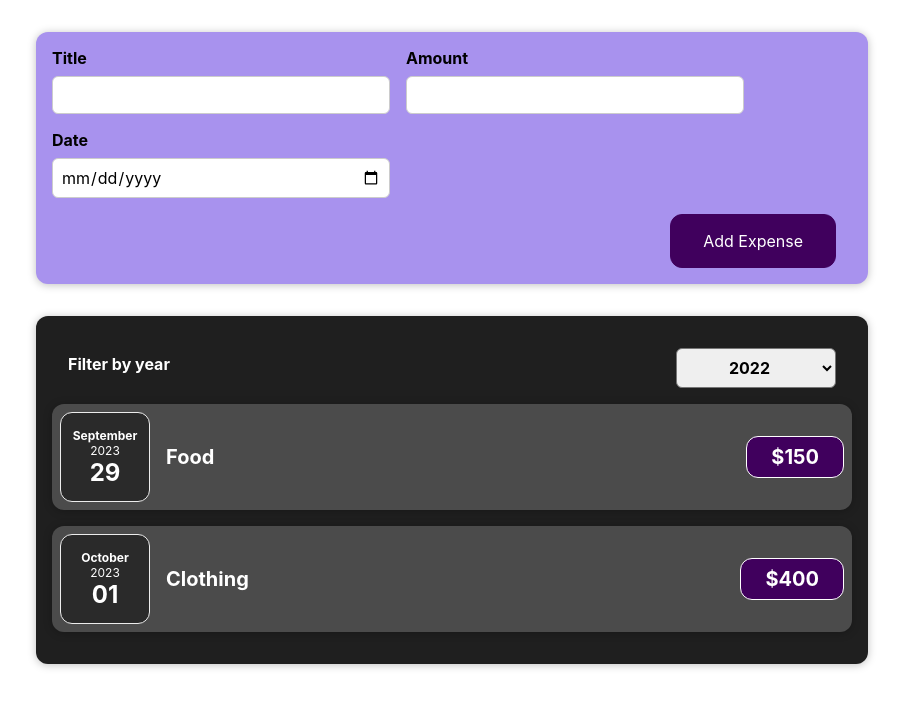
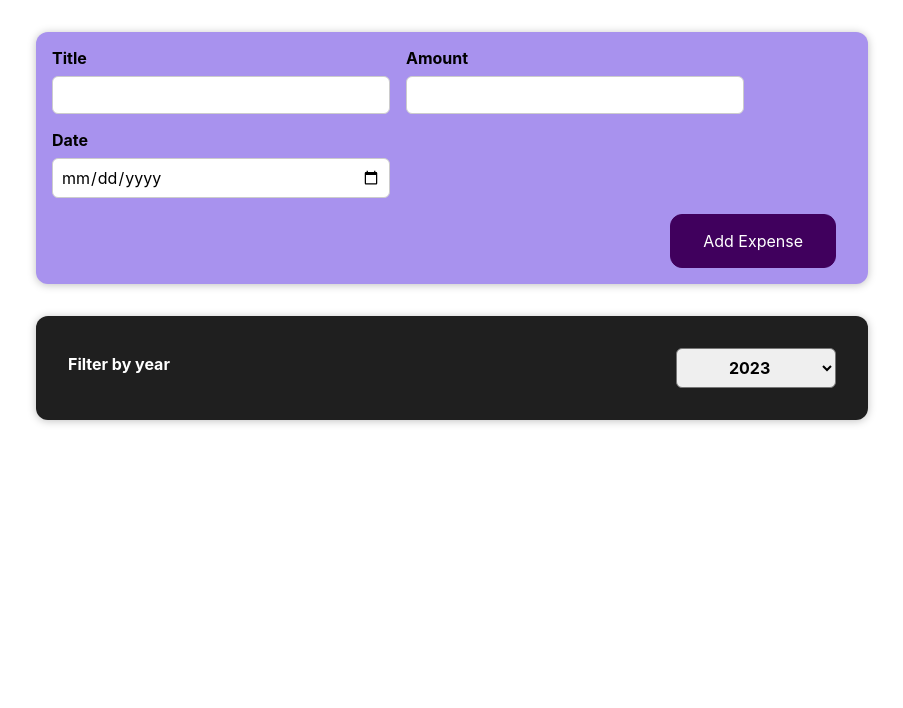
Before and after one commit to Akshay-B10/learningGit, a React (Create React App) app in the folder task-1/: page / in a window 1280 px wide. Shown: the top 708 px of the page, without its empty margins (188-1091 px from the left). Built offline with nearby package versions, Linux system fonts and the light colour scheme.

Commit message:
working filter year

```diff
--- a/task-1/src/App.js
+++ b/task-1/src/App.js
@@ -5,13 +5,13 @@ import Expenses from './components/Expenses/Expenses';
 
 const DUMMY_DATA = [{
   id: Math.random().toString(),
-  date: new Date(2023, 8, 29),
+  date: new Date(2022, 8, 29),
   amount: 150,
   title: "Food",
   location: "McD, XYZ City"
 }, {
   id: Math.random().toString(),
-  date: new Date(2023, 9, 1),
+  date: new Date(2021, 9, 1),
   amount: 400,
   title: "Clothing",
   location: "Maxx, Mall"
--- a/task-1/src/components/Expenses/Expenses.js
+++ b/task-1/src/components/Expenses/Expenses.js
@@ -6,15 +6,20 @@ import ExpensesFilter from './ExpensesFilter';
 import './Expenses.css';
 
 const Expenses = (props) => {
-  const [filteredYear, setFilteredYear] = useState('2022');
+  const [filteredYear, setFilteredYear] = useState('2023');
 
   const filterChangeHandler = (selectedYear) => {
     setFilteredYear(selectedYear);
   };
+
+  const filteredExpenses = props.items.filter(expense => {
+    return expense.date.getFullYear().toString() === filteredYear;
+  });
+
   return (
     <Card className="expenses">
       <ExpensesFilter selected={filteredYear} onChangeFilter={filterChangeHandler} />
-      {props.items.map(expense => {
+      {filteredExpenses.map(expense => {
         return <ExpenseItem
           key={expense.id}
           title={expense.title}
```
